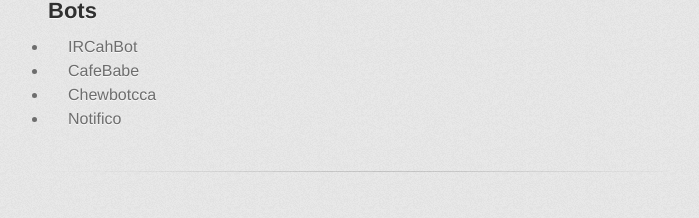
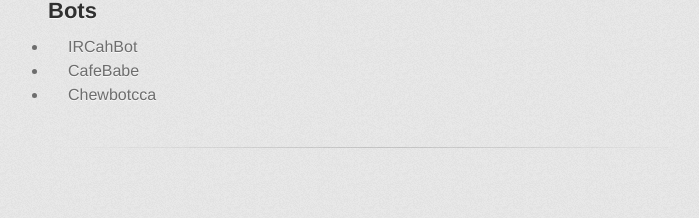
Before and after one commit to ChewChat/chew.chat, a Jekyll site: the page built from channels/ircahbot.md, in a window 1280 px wide. Shown: the part 759-977 px from the top of the page, without its empty margins (282-981 px from the left). Built offline with Jekyll 4.4.1, drawn with Linux system fonts in a browser that asks for light colours; some web fonts are replaced; our own code applies the rules of GitHub Pages for plain Markdown files; after the commit the page ends 956 px from its top, so only the background shows below that.

Commit message:
notifico isn't a bot.

```diff
--- a/channels/ircahbot.md
+++ b/channels/ircahbot.md
@@ -28,4 +28,3 @@ Try to limit conversation solely towards IRCB or using its commands, we have oth
 - IRCahBot
 - CafeBabe
 - Chewbotcca
-- Notifico
```
